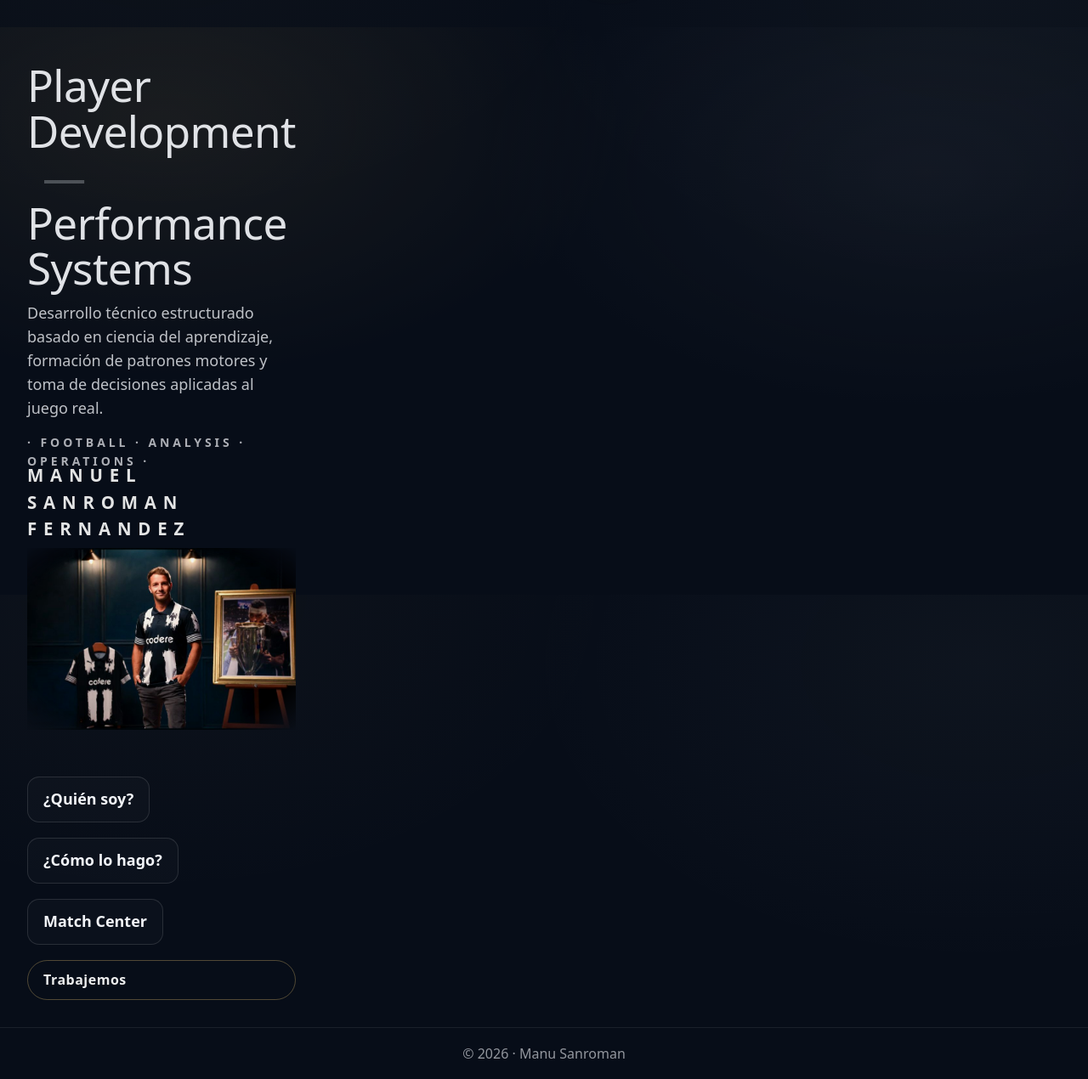
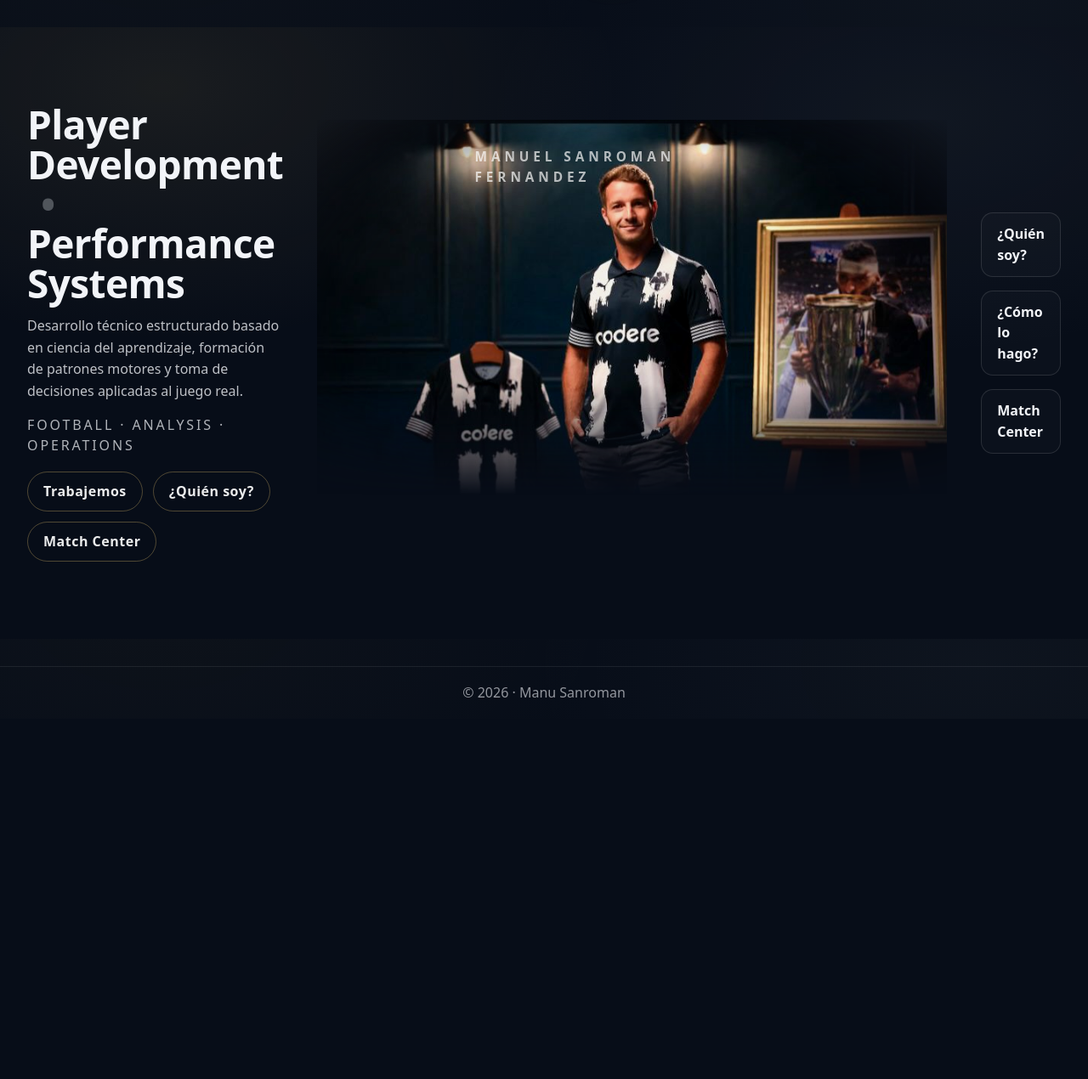
Before and after one commit to manumanusanroman-rgb/Manu, a FastAPI app: page / in a window 1280 px wide. Shown: the part 100-1370 px from the top of the page at 85% size. After the commit the page ends 921 px from the top, so only its background shows below. Run offline with FastAPI, Linux system fonts and the light colour scheme.

Commit message:
Fix home hero layout + restore grid + photo fade

```diff
--- a/static/styles.css
+++ b/static/styles.css
@@ -724,6 +724,7 @@ html[data-theme="silver"] .badge-upcoming{
 }
 
 /* =========
+ /* =========
    HERO FULL (HOME)
 ========= */
 .hero-full{
@@ -735,70 +736,114 @@ html[data-theme="silver"] .badge-upcoming{
   align-items:center;
   justify-content:center;
   overflow:hidden;
+  background: var(--bg);
 }
 
-/* Glow suave (más pro, menos agresivo) */
+/* Glow suave */
 .hero-full::before{
   content:"";
   position:absolute;
   inset:-2px;
   background:
-    radial-gradient(900px 520px at 15% 10%, rgba(217,184,106,.18), transparent 60%),
-    radial-gradient(900px 520px at 85% 15%, rgba(207,211,218,.10), transparent 58%);
+    radial-gradient(900px 520px at 15% 10%, rgba(217,184,106,.10), transparent 60%),
+    radial-gradient(900px 520px at 85% 15%, rgba(207,211,218,.06), transparent 58%);
   pointer-events:none;
-  opacity:.45;
+  opacity:.9;
 }
 
 .hero-inner{
   width: min(1700px, 95vw);
   display:grid;
-  grid-template-columns: 1fr 800px 1fr;
+  grid-template-columns: 1fr minmax(320px, 820px) 1fr;
   align-items:center;
   gap: 40px;
   position:relative;
   z-index:1;
+  padding: 26px 0;
 }
 
-/* TEXTO IZQUIERDA */
+/* IZQUIERDA */
 .hero-left h1{
-  font-size: clamp(34px, 4vw, 52px);
-  line-height:1.05;
+  font-size: clamp(28px, 3.6vw, 46px);
+  font-weight: 600;
+  line-height:1.02;
   letter-spacing:-.6px;
-  margin-bottom: 12px;
+  margin: 0 0 14px;
+}
+.hero-left p{
+  opacity:.78;
+  font-size: 16px;
+  line-height: 1.6;
+  max-width: 52ch;
+  margin: 0 0 18px;
 }
 
-.hero-left p{
-  opacity:.78;
-  font-size:18px;
-  max-width: 52ch;
+/* TEXTO SECUNDARIO (reemplaza pills) */
+.hero-subline{
+  margin-top: 14px;
+  font-size: 16px;
+  letter-spacing: .18em;
+  text-transform: uppercase;
+  opacity: .72;
 }
 
-/* FOTO CENTRAL */
-.hero-center img{
+/* BOTONES */
+.hero-cta{
+  display:flex;
+  gap: 12px;
+  flex-wrap: wrap;
+  margin-top: 18px;
+}
+
+/* CENTRO (FOTO + NOMBRE ARRIBA) */
+.hero-center{
+  position: relative;
+  display:flex;
+  flex-direction:column;
+  align-items:center;
+  justify-content:center;
+  gap: 12px;
+}
+
+.hero-name{
+  font-size: 15px;
+  font-weight: 600;
+  letter-spacing: .38em;
+  text-transform: uppercase;
+  opacity: .82;
+  margin-top: 6px;
+}
+
+/* Marco + fade a navy (bordes y bottom temprano) */
+.hero-photo{
   width: 100%;
-  max-width: 800px;
+  max-width: 820px;
   height: auto;
   display:block;
+  filter: contrast(1.05) brightness(.95);
 
-transform: translateY(-55px);
+  /* Fade edges */
+  -webkit-mask-image:
+    radial-gradient(ellipse at center, rgba(0,0,0,1) 62%, rgba(0,0,0,0) 100%),
+    linear-gradient(to bottom, rgba(0,0,0,1) 0%, rgba(0,0,0,1) 62%, rgba(0,0,0,0) 88%);
+  -webkit-mask-composite: source-in;
 
-  -webkit-mask-image: radial-gradient(ellipse at center, rgba(0,0,0,1) 75%, rgba(0,0,0,0) 100%);
-  mask-image: radial-gradient(ellipse at center, rgba(0,0,0,1) 75%, rgba(0,0,0,0) 100%);
-
-  filter: contrast(1.05) brightness(.95);
+  mask-image:
+    radial-gradient(ellipse at center, rgba(0,0,0,1) 62%, rgba(0,0,0,0) 100%),
+    linear-gradient(to bottom, rgba(0,0,0,1) 0%, rgba(0,0,0,1) 62%, rgba(0,0,0,0) 88%);
 }
 
-/* LINKS DERECHA */
+/* DERECHA */
 .hero-right{
   display:flex;
   flex-direction:column;
-  gap:18px;
+  gap:16px;
   align-items:flex-start;
 }
 
 .hero-link{
-  font-size:18px;
-  font-weight:900;
+  font-size:16px;
+  font-weight:700;
   text-decoration:none;
   padding:12px 18px;
   border:1px solid rgba(255,255,255,.12);
@@ -808,8 +853,8 @@ transform: translateY(-55px);
 }
 .hero-link:hover{
   transform:translateX(8px);
-  border-color: rgba(241,215,154,.45);
-  background: rgba(217,184,106,.06);
+  border-color: rgba(207,211,218,.28);
+  background: rgba(255,255,255,.04);
 }
 
 /* RESPONSIVE */
@@ -817,12 +862,12 @@ transform: translateY(-55px);
   .hero-inner{
     grid-template-columns: 1fr;
     text-align:center;
-    gap: 22px;
+    gap: 20px;
+    padding: 22px 0;
   }
   .hero-right{ align-items:center; }
   .hero-left{ order:2; }
   .hero-center{ order:1; }
-  .hero-right{ order:3; }
 }
 /* =========
    HOME HERO – extras
--- a/templates/index.html
+++ b/templates/index.html
@@ -5,49 +5,39 @@
 
 <!-- HERO FULL WIDTH -->
 <section class="hero-full">
-
   <div class="hero-inner">
 
-    <!-- IZQUIERDA -->
     <div class="hero-left">
-     <h1 class="hero-title">
-Player Development <span class="hero-sep">—</span> Performance Systems
-</h1>
-
+      <h1>Player Development <span class="hero-sep">•</span> Performance Systems</h1>
 
       <p>
         Desarrollo técnico estructurado basado en ciencia del aprendizaje,
         formación de patrones motores y toma de decisiones aplicadas al juego real.
       </p>
 
-<div class="hero-kicker">
-   · Football · Analysis · Operations ·
+      <div class="hero-subline">
+        Football · Analysis · Operations
       </div>
 
-
-    <!-- FOTO CENTRAL -->
-<div class="hero-center">
-
-  <div class="hero-name-wrapper">
-    <div class="hero-name-top">
-      MANUEL SANROMAN FERNANDEZ
+      <div class="hero-cta">
+        <a class="btn" href="/contacto">Trabajemos</a>
+        <a class="btn ghost" href="/sobre-mi">¿Quién soy?</a>
+        <a class="btn ghost" href="/partidos">Match Center</a>
       </div>
     </div>
 
-  <img src="/static/FOTOS/MANU.jpeg" alt="Manu Sanroman">
-
+    <div class="hero-center">
+      <div class="hero-name">MANUEL SANROMAN FERNANDEZ</div>
+      <img class="hero-photo" src="/static/FOTOS/MANU.jpeg" alt="Manuel Sanroman Fernandez">
     </div>
 
-    <!-- DERECHA -->
     <div class="hero-right">
       <a class="hero-link" href="/sobre-mi">¿Quién soy?</a>
       <a class="hero-link" href="/metodologia">¿Cómo lo hago?</a>
       <a class="hero-link" href="/partidos">Match Center</a>
-      <a class="btn" href="/contacto">Trabajemos</a>
     </div>
 
   </div>
-
 </section>
 
 {% endblock %}
```
Lines whose indentation alone changed are shown as unchanged.
